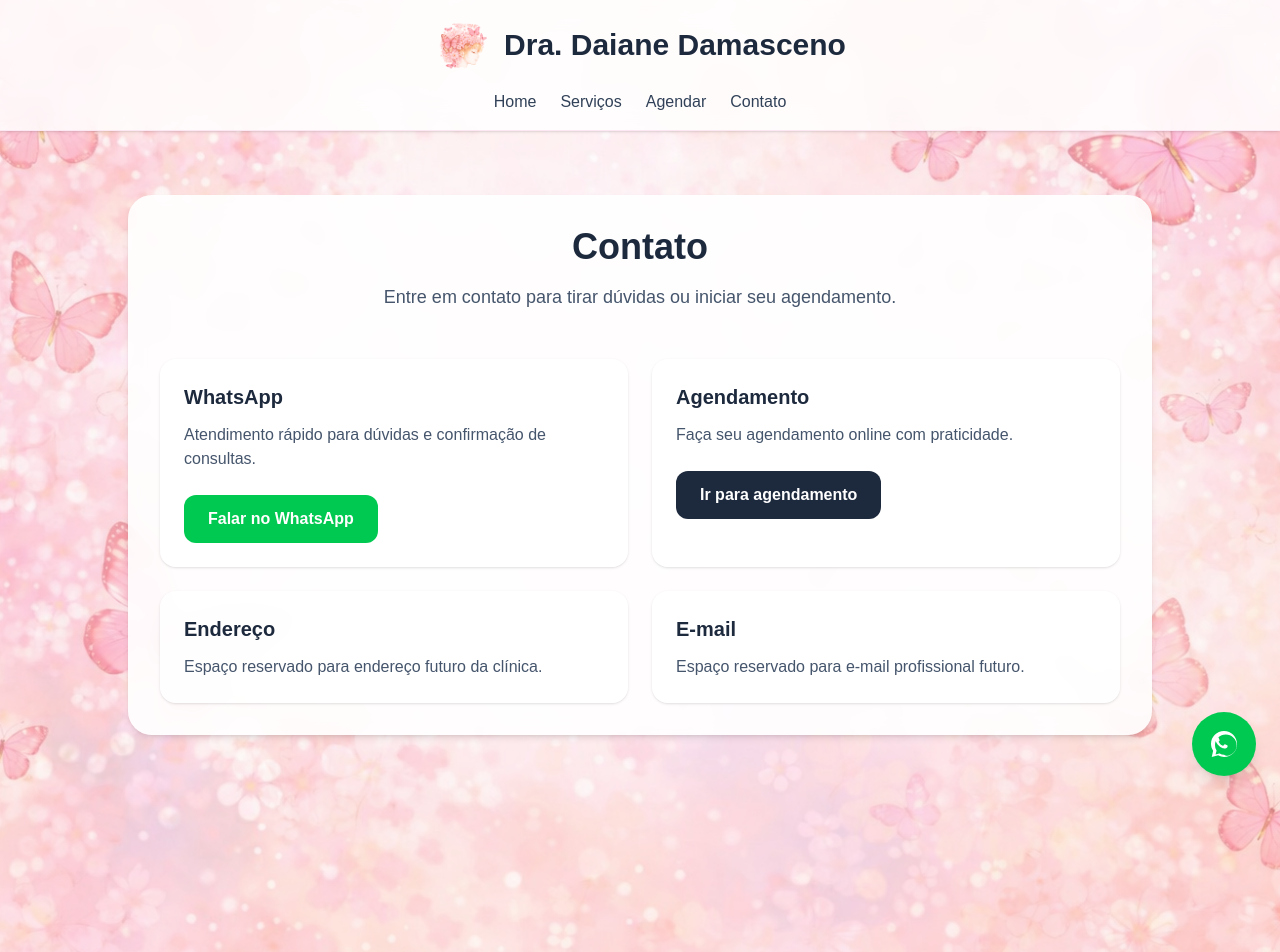
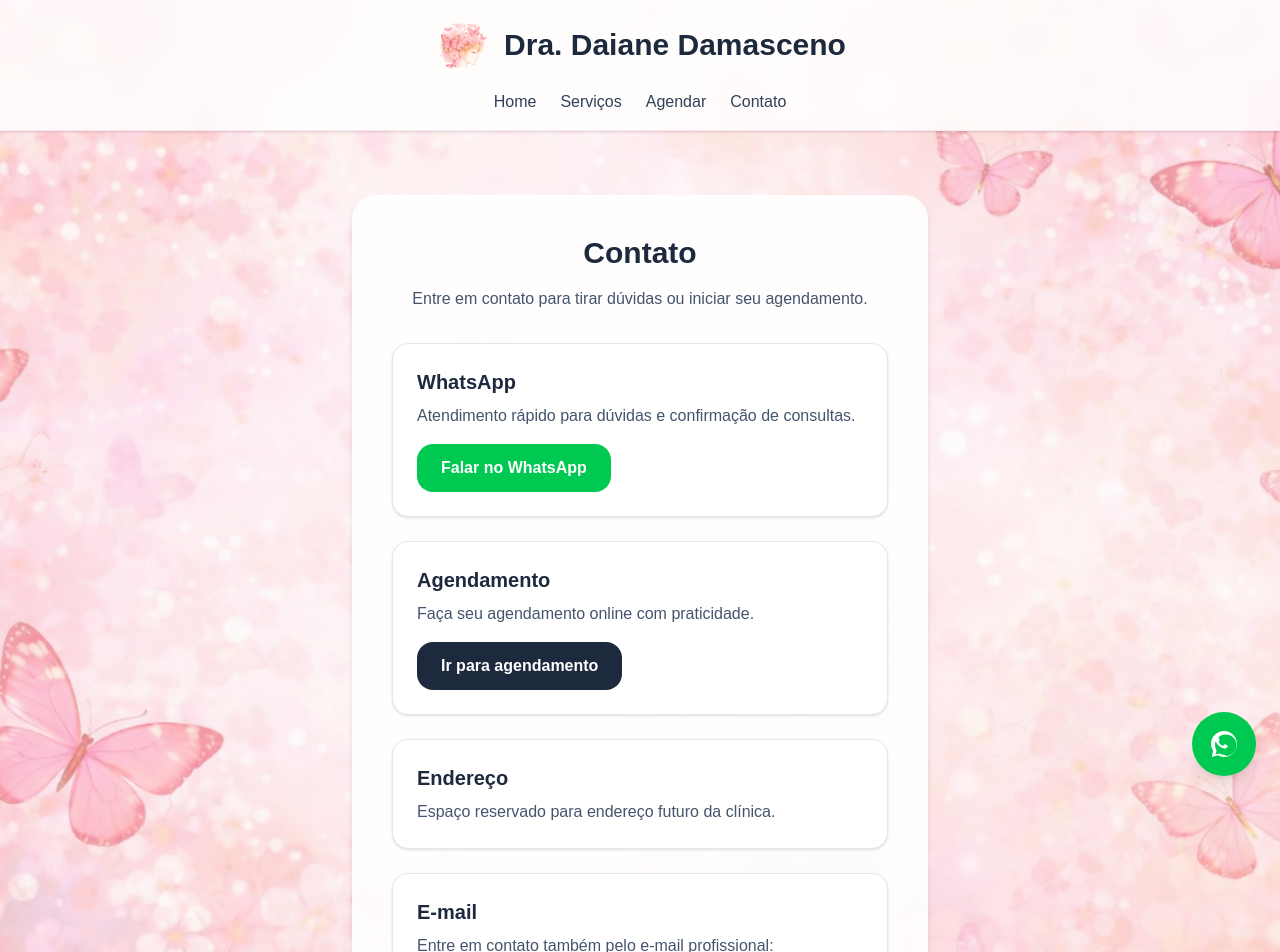
Before and after one commit to dionathandm25-create/psicologia-daiane, a Next.js app: page /contato in a window 1280 px wide. Shown: the top 952 px of the page. Built offline with nearby package versions, Linux system fonts and the light colour scheme.

Commit message:
pagina contato completa

```diff
--- a/src/app/contato/page.tsx
+++ b/src/app/contato/page.tsx
@@ -1,59 +1,100 @@
 export default function ContatoPage() {
   return (
-    <div className="min-h-screen bg-transparent px-6 py-16">
-      <section className="mx-auto max-w-5xl">
-        <div className="rounded-3xl bg-white/90 p-8 shadow-md backdrop-blur-sm">
-          <div className="mx-auto max-w-3xl text-center">
-            <h1 className="text-4xl font-bold text-slate-800">Contato</h1>
-            <p className="mt-4 text-lg text-slate-600">
+    <div className="min-h-screen bg-transparent px-6 py-16 flex justify-center">
+
+      <div className="max-w-xl w-full rounded-3xl bg-white/90 p-10 shadow-md text-center">
+
+        <h1 className="text-3xl font-bold text-slate-800">
+          Contato
+        </h1>
+
+        <p className="mt-4 text-slate-600">
           Entre em contato para tirar dúvidas ou iniciar seu agendamento.
         </p>
-          </div>
 
-          <div className="mt-12 grid gap-6 md:grid-cols-2">
-            <div className="rounded-2xl bg-white/80 p-6 shadow-sm">
-              <h2 className="text-xl font-semibold text-slate-800">WhatsApp</h2>
-              <p className="mt-3 text-slate-600">
+
+        {/* WHATSAPP */}
+
+        <div className="mt-8 rounded-2xl border border-slate-200 bg-white p-6 text-left shadow-sm">
+
+          <h2 className="text-xl font-semibold text-slate-800">
+            WhatsApp
+          </h2>
+
+          <p className="mt-2 text-slate-600">
             Atendimento rápido para dúvidas e confirmação de consultas.
           </p>
+
           <a
-                href="https://wa.me/5547999999999?text=Olá! Quero agendar uma consulta."
-                target="_blank"
-                className="mt-6 inline-flex rounded-xl bg-green-500 px-6 py-3 font-semibold text-white hover:bg-green-600"
+            href="https://wa.me/5547992034457"
+            className="mt-4 inline-block rounded-2xl bg-green-500 px-6 py-3 text-white font-semibold hover:bg-green-600"
           >
             Falar no WhatsApp
           </a>
+
         </div>
 
-            <div className="rounded-2xl bg-white/80 p-6 shadow-sm">
-              <h2 className="text-xl font-semibold text-slate-800">Agendamento</h2>
-              <p className="mt-3 text-slate-600">
+
+        {/* AGENDAMENTO */}
+
+        <div className="mt-6 rounded-2xl border border-slate-200 bg-white p-6 text-left shadow-sm">
+
+          <h2 className="text-xl font-semibold text-slate-800">
+            Agendamento
+          </h2>
+
+          <p className="mt-2 text-slate-600">
             Faça seu agendamento online com praticidade.
           </p>
+
           <a
             href="/agendar"
-                className="mt-6 inline-flex rounded-xl bg-slate-800 px-6 py-3 font-semibold text-white hover:bg-slate-700"
+            className="mt-4 inline-block rounded-2xl bg-slate-800 px-6 py-3 text-white font-semibold hover:bg-slate-900"
           >
             Ir para agendamento
           </a>
+
         </div>
 
-            <div className="rounded-2xl bg-white/80 p-6 shadow-sm">
-              <h2 className="text-xl font-semibold text-slate-800">Endereço</h2>
-              <p className="mt-3 text-slate-600">
+
+        {/* ENDEREÇO */}
+
+        <div className="mt-6 rounded-2xl border border-slate-200 bg-white p-6 text-left shadow-sm">
+
+          <h2 className="text-xl font-semibold text-slate-800">
+            Endereço
+          </h2>
+
+          <p className="mt-2 text-slate-600">
             Espaço reservado para endereço futuro da clínica.
           </p>
+
         </div>
 
-            <div className="rounded-2xl bg-white/80 p-6 shadow-sm">
-              <h2 className="text-xl font-semibold text-slate-800">E-mail</h2>
-              <p className="mt-3 text-slate-600">
-                Espaço reservado para e-mail profissional futuro.
+
+        {/* EMAIL */}
+
+        <div className="mt-6 rounded-2xl border border-slate-200 bg-white p-6 text-left shadow-sm">
+
+          <h2 className="text-xl font-semibold text-slate-800">
+            E-mail
+          </h2>
+
+          <p className="mt-2 text-slate-600">
+            Entre em contato também pelo e-mail profissional:
           </p>
+
+          <a
+            href="mailto:psi.daianedamasceno@gmail.com"
+            className="mt-3 block text-blue-600 font-semibold hover:underline"
+          >
+            psi.daianedamasceno@gmail.com
+          </a>
+
         </div>
+
       </div>
-        </div>
-      </section>
+
     </div>
   );
 }
```
Lines whose indentation alone changed are shown as unchanged.
